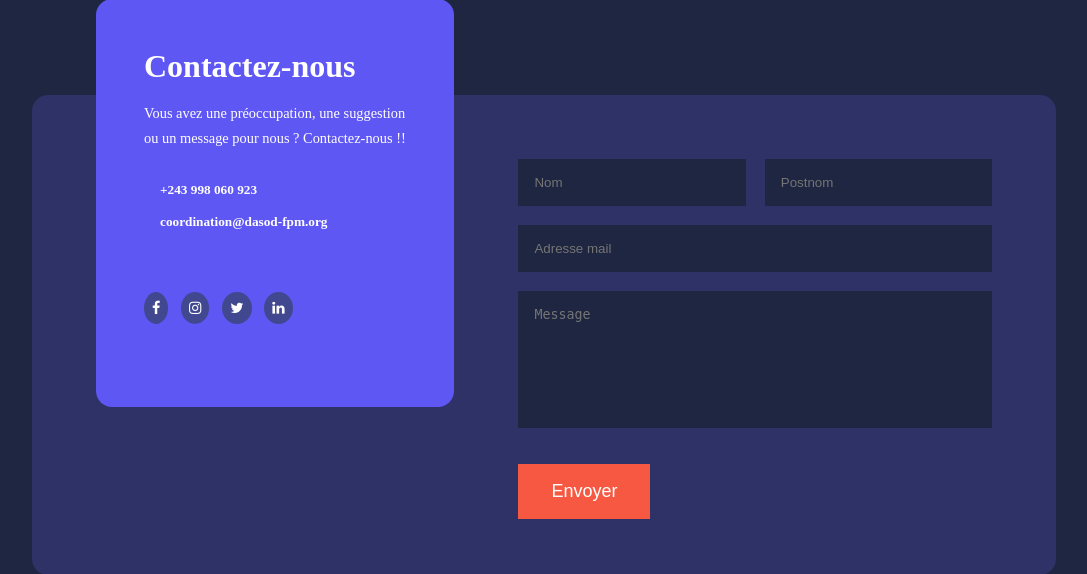
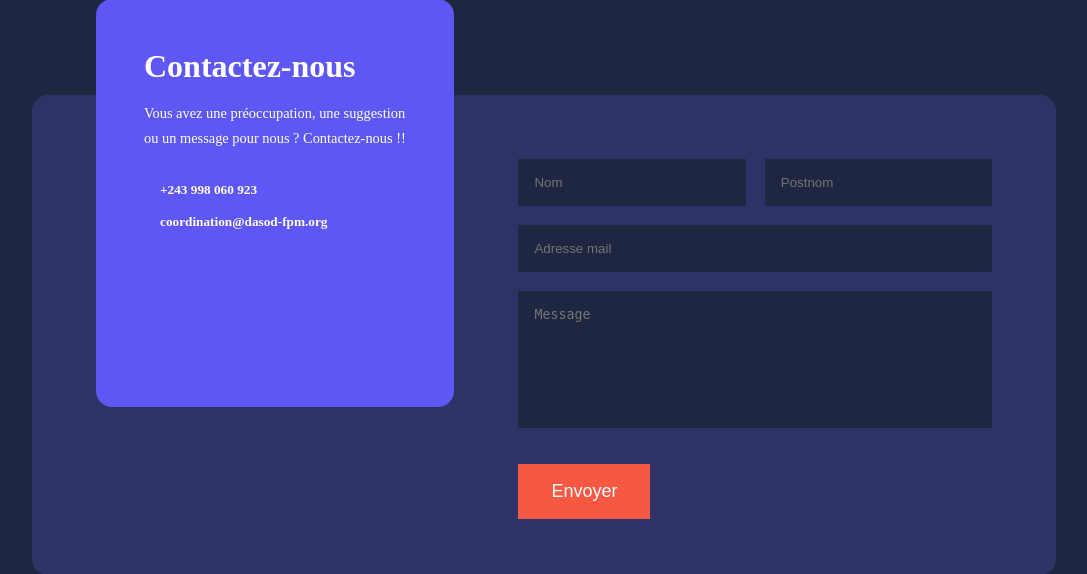
Before and after one commit to tabiseelelwa/dasod, a PHP site: page /contacts.php in a window 1280 px wide. Shown: the part 113-687 px from the top of the page, without its empty margins (96-1183 px from the left). Run offline with PHP 8.4, Linux system fonts and the light colour scheme.

Commit message:
suppresion de la partie socials

```diff
--- a/contacts.php
+++ b/contacts.php
@@ -33,12 +33,12 @@
                             <h5>26, av. NGUMA</h5> -->
                         </li>
                     </ul>
-                    <ul class="contact__socials">
+                    <!-- <ul class="contact__socials">
                         <li><a href=""><i class="fa fa-facebook"></i></a></li>
                         <li><a href=""><i class="fa fa-instagram"></i></a></li>
                         <li><a href=""><i class="fa fa-twitter"></i></a></li>
                         <li><a href=""><i class="fa fa-linkedin"></i></a></li>
-                    </ul>
+                    </ul> -->
                 </aside>
 
                 <form class="contact__form">
```
